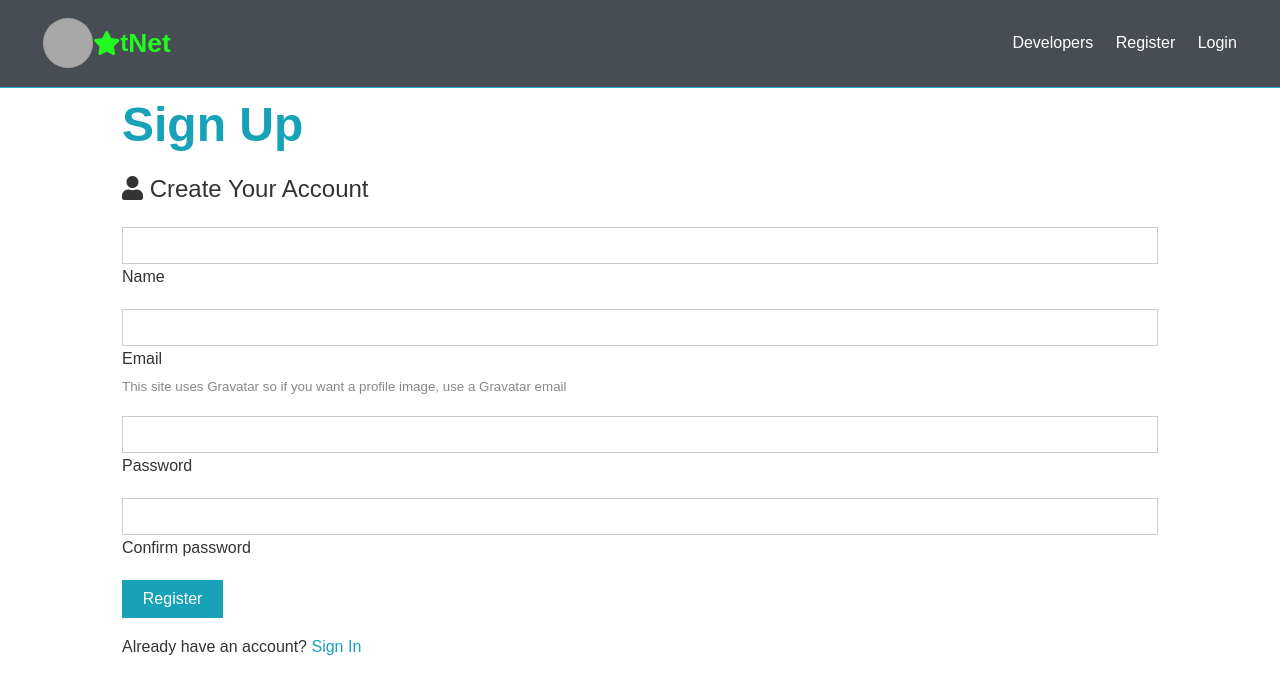
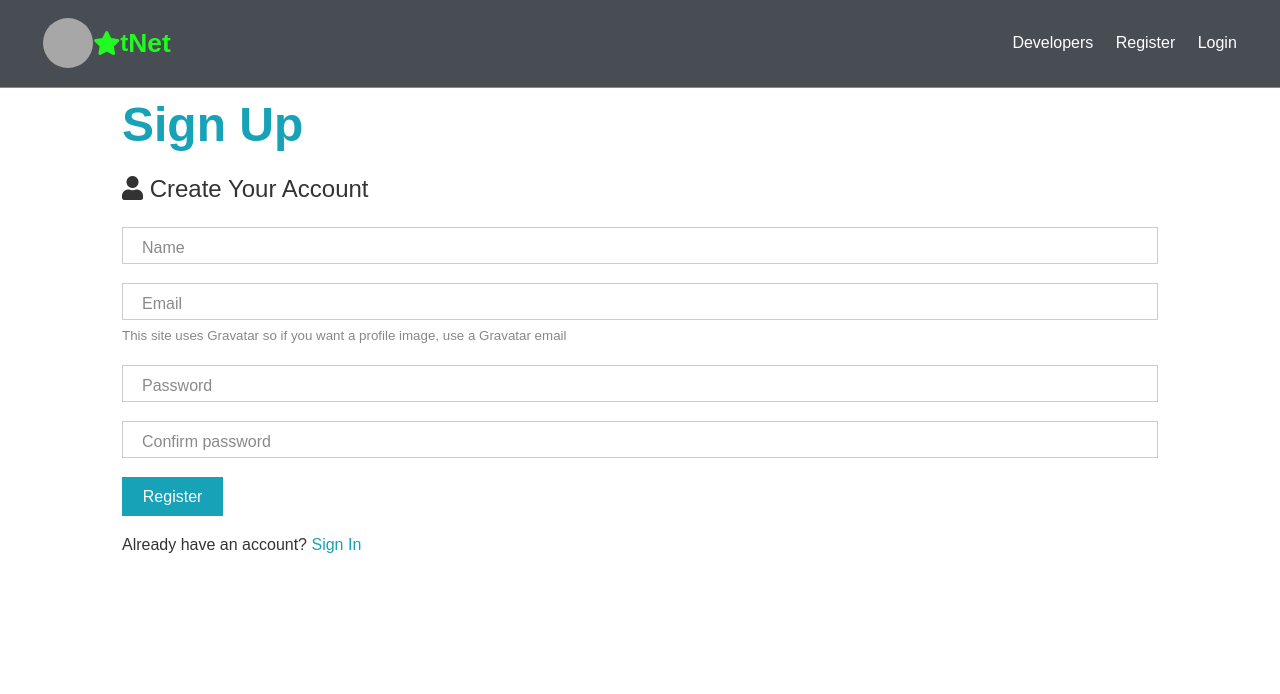
Before and after one commit to Ksz-K/FE-startnet, a React (Create React App) app: page /register in a window 1280 px wide. Shown: the top 694 px of the page. Built offline with nearby package versions, Linux system fonts and the light colour scheme; grey boxes are pictures that could not be loaded.

Commit message:
axios added and test user created

```diff
--- a/src/App.css
+++ b/src/App.css
@@ -252,6 +252,30 @@ img {
 /* Forms */
 .form .form-group {
   margin: 1.2rem 0;
+}
+form div {
+  position: relative;
+}
+
+form div label {
+  position: absolute;
+  top: 0.5rem;
+  left: 1.25rem;
+  pointer-events: none;
+  color: #8a8a8a;
+  font-size: 1rem;
+  transition: transform 777ms ease-out, font-size 888ms ease-out;
+}
+
+input:focus ~ label {
+  top: 0.4rem;
+  font-size: 0.4rem;
+  letter-spacing: 3px;
+  font-weight: bold;
+}
+
+input:focus {
+  outline: none;
 }
 
 .form .form-text {
--- a/src/components/auth/Register.js
+++ b/src/components/auth/Register.js
@@ -1,31 +1,98 @@
-import React, { Fragment } from "react";
+import React, { Fragment, useState } from "react";
+import axios from "axios";
 
-const Register = () => (
+const Register = () => {
+  const [formData, setFormData] = useState({
+    name: "",
+    email: "",
+    password: "",
+    password2: "",
+  });
+
+  const { name, email, password, password2 } = formData;
+
+  const onChange = (e) => {
+    setFormData({ ...formData, [e.target.name]: e.target.value });
+  };
+
+  const onSubmit = async (e) => {
+    e.preventDefault();
+    if (password !== password2) {
+      console.log("Passwords do not match ");
+    } else {
+      const newUser = {
+        name,
+        email,
+        password,
+      };
+
+      try {
+        const config = {
+          headers: {
+            "Content-Type": "application/json",
+          },
+        };
+
+        const body = JSON.stringify(newUser);
+
+        const res = await axios.post("/api/users", body, config);
+        console.log(res.data);
+      } catch (err) {
+        console.error(err.response.data);
+      }
+    }
+  };
+  return (
     <Fragment>
       <h1 className="large text-primary">Sign Up</h1>
       <p className="lead">
         <i className="fas fa-user"></i> Create Your Account
       </p>
-    <form className="form" action="create-profile.html">
+      <form className="form" onSubmit={(e) => onSubmit(e)}>
         <div className="form-group">
-        <input type="text" name="name" required />
-        <label>Name</label>
+          <input
+            type="text"
+            name="name"
+            value={name}
+            onChange={(e) => onChange(e)}
+            required
+          />
+          <label style={name ? { display: "none" } : {}}>Name</label>
         </div>
         <div className="form-group">
-        <input type="email" name="email" />
-        <label>Email</label>
+          <input
+            type="email"
+            name="email"
+            value={email}
+            onChange={(e) => onChange(e)}
+          />
+          <label style={email ? { display: "none" } : {}}>Email</label>
           <small className="form-text">
-          This site uses Gravatar so if you want a profile image, use a Gravatar
-          email
+            This site uses Gravatar so if you want a profile image, use a
+            Gravatar email
           </small>
         </div>
         <div className="form-group">
-        <input type="password" name="password" minLength="6" />
-        <label>Password</label>
+          <input
+            type="password"
+            name="password"
+            minLength="6"
+            value={password}
+            onChange={(e) => onChange(e)}
+          />
+          <label style={password ? { display: "none" } : {}}>Password</label>
         </div>
         <div className="form-group">
-        <input type="password" name="password2" minLength="6" />
-        <label>Confirm password</label>
+          <input
+            type="password"
+            name="password2"
+            minLength="6"
+            value={password2}
+            onChange={(e) => onChange(e)}
+          />
+          <label style={password2 ? { display: "none" } : {}}>
+            Confirm password
+          </label>
         </div>
         <input type="submit" className="btn btn-primary" value="Register" />
       </form>
@@ -34,5 +101,6 @@ const Register = () => (
       </p>
     </Fragment>
   );
+};
 
 export default Register;
```
Lines whose indentation alone changed are shown as unchanged.
